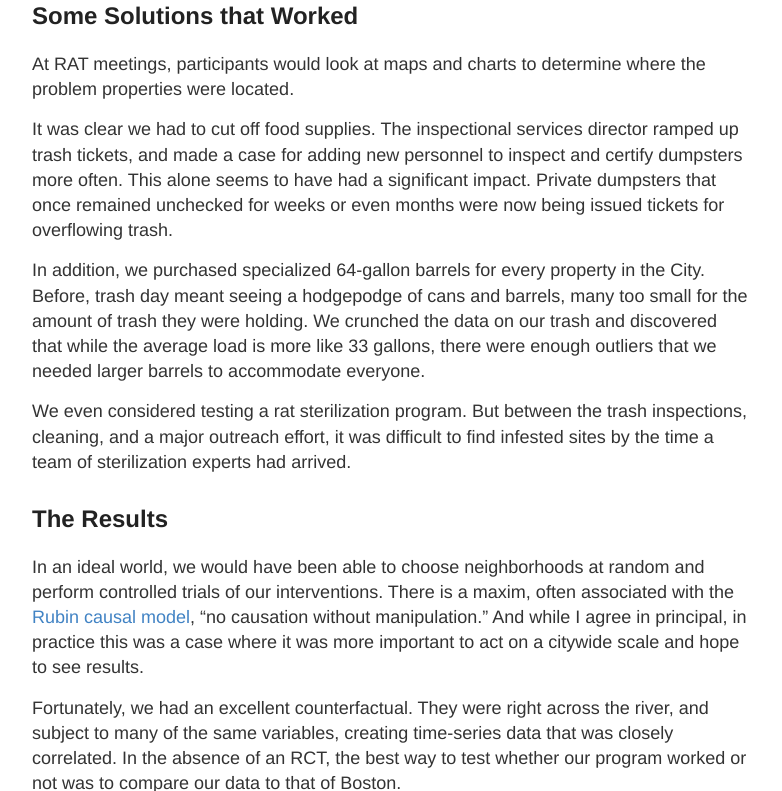
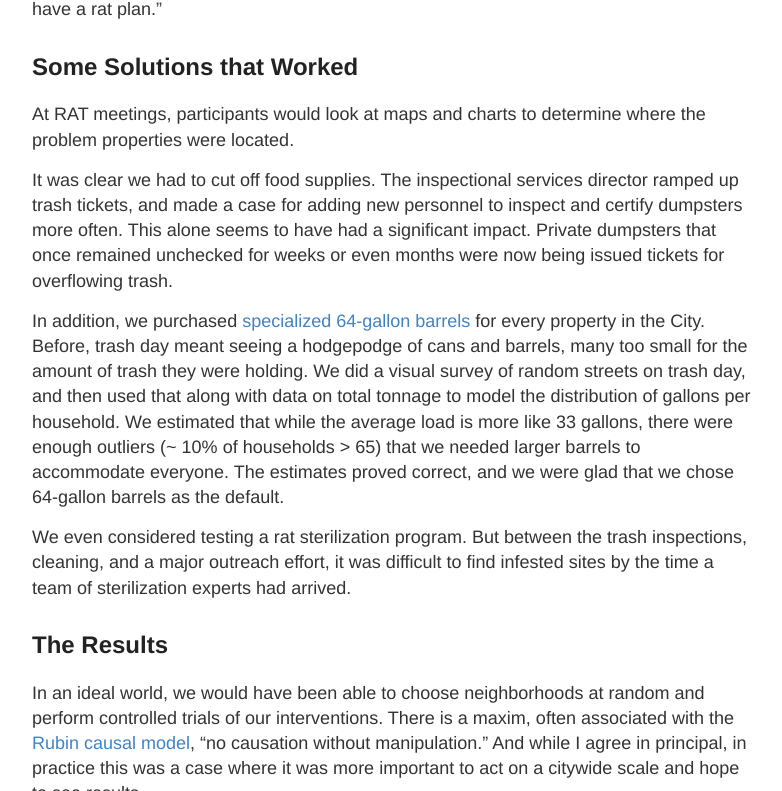
Before and after one commit to DanielHadley/DanielHadley.github.io, a Jekyll site: the page built from _posts/2015-06-05-Data-Science-vs-City-Rats.md, in a window 1280 px wide and 1400 px high, scrolled down 1326 px, cut to the strip 0-791 px from the top of the window. Shown: the whole strip, without its empty margins (248-1030 px from the left). Built offline with Jekyll 4.4.1, drawn with Linux system fonts in a browser that asks for light colours; comment, search, counter and statistics services are not loaded; some of the changed text lies outside the part shown.

Commit message:
small changes to rats

```diff
--- a/_posts/2015-05-28-Data-Science-vs-City-Rats.md
+++ b/_posts/2015-06-05-Data-Science-vs-City-Rats.md
@@ -3,7 +3,7 @@
 title: Data Science vs City Rats
 ---
 
-*Somerville, MA has been fighting a war against rats for months, and now we have the data to show that it's working: reported sightings have dropped an estimated 40%.*
+*Somerville, MA has been fighting a war against rats for months, and now we have the data to show that it's working: reported sightings have dropped 66% year-to-date; some of that is due to weather patterns and random fluctuation, but a Bayesian model of the data estimates that the City's policies have reduced calls by 40%.*
 
 Three years ago, the city where I work was dealing with an onslaught of rats. Like its neighbor Boston, Somerville had just emerged from one of its mildest winters in history. [Winter Storm Juno](http://en.wikipedia.org/wiki/January_2015_North_American_blizzard) alone dumped more than three times as much snow on the region than was recorded during the entire winter of 2011-2012. And as a result, the rodent population seemed to grow out of hand that spring.
 
@@ -29,7 +29,7 @@
 
 It was clear we had to cut off food supplies. The inspectional services director ramped up trash tickets, and made a case for adding new personnel to inspect and certify dumpsters more often. This alone seems to have had a significant impact. Private dumpsters that once remained unchecked for weeks or even months were now being issued tickets for overflowing trash.
 
-In addition, we purchased specialized 64-gallon barrels for every property in the City. Before, trash day meant seeing a hodgepodge of cans and barrels, many too small for the amount of trash they were holding. We crunched the data on our trash and discovered that while the average load is more like 33 gallons, there were enough outliers that we needed larger barrels to accommodate everyone.
+In addition, we purchased [specialized 64-gallon barrels](https://thesomervillenewsweekly.files.wordpress.com/2014/05/20140515-144539.jpg) for every property in the City. Before, trash day meant seeing a hodgepodge of cans and barrels, many too small for the amount of trash they were holding. We did a visual survey of random streets on trash day, and then used that along with data on total tonnage to model the distribution of gallons per household. We estimated that while the average load is more like 33 gallons, there were enough outliers (~ 10% of households > 65) that we needed larger barrels to accommodate everyone. The estimates proved correct, and we were glad that we chose 64-gallon barrels as the default.
 
 We even considered testing a rat sterilization program. But between the trash inspections, cleaning, and a major outreach effort, it was difficult to find infested sites by the time a team of sterilization experts had arrived.
 
@@ -52,6 +52,6 @@
 
 Like every city in the region, Somerville will always have a rat problem. But these results show that a city can fight back by using data-informed policies.
 
-Because we did not test individual interventions, we cannot be certain which one of our policies had the greatest impact. My colleague Skye Stewart and I think that dumpster enforcement and certification played the largest role, followed by the uniform trash barrels. But outreach efforts from the elected officials and city communications department were also critical. Either way, we feel one lesson is clear for cities who wish to get rid of rodents: try to eliminate food sources.
+Because we did not test individual interventions, we cannot be certain which one of our policies had the greatest impact. My colleague Skye Stewart and I think that dumpster enforcement and certification along with the uniform trash barrels played the largest part. But outreach efforts from the elected officials and city communications department were also critical. Either way, we feel one lesson is clear for cities who wish to get rid of rodents: try to eliminate food sources.
 
 You can view the data and code I used [here](https://github.com/DanielHadley/2015_Rats_Boston_Somerville).
```
Also changed, not shown: other parts of _posts/2015-06-05-Data-Science-vs-City-Rats.md (+1 -1 lines).
